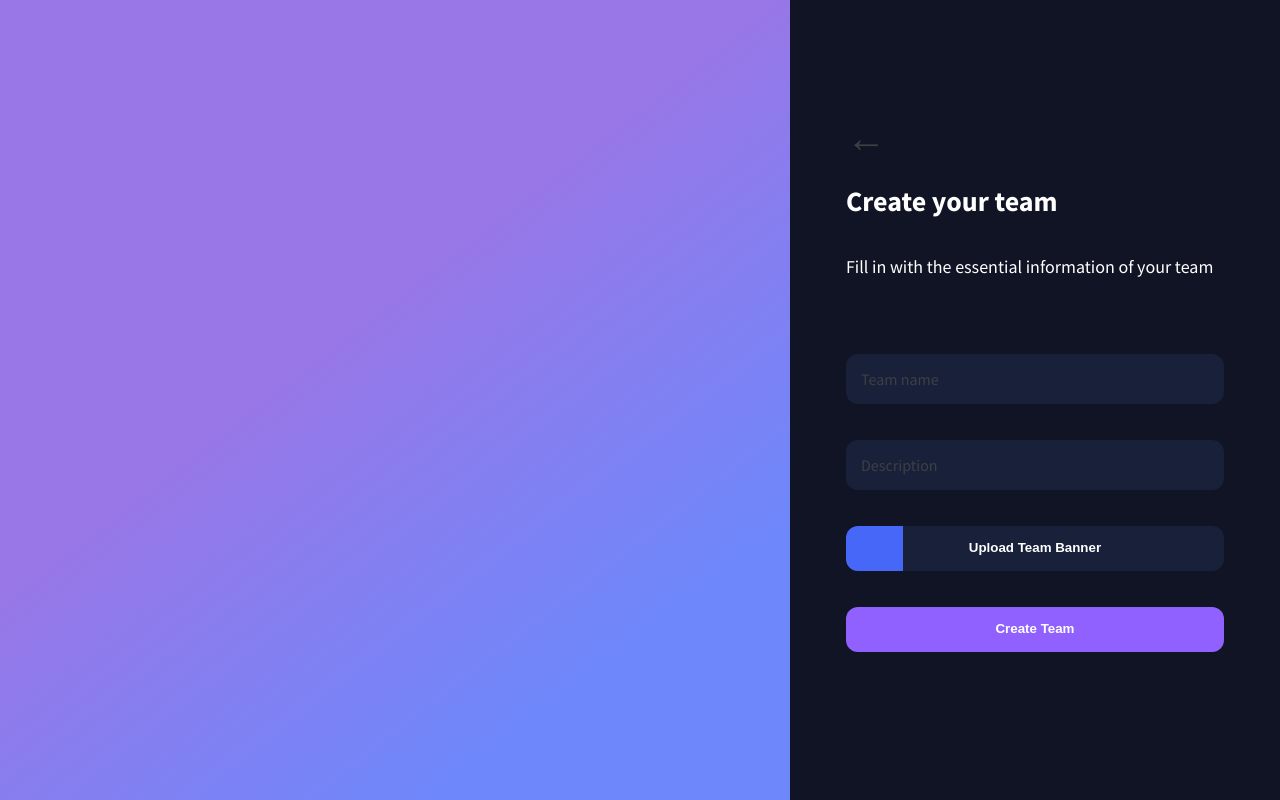
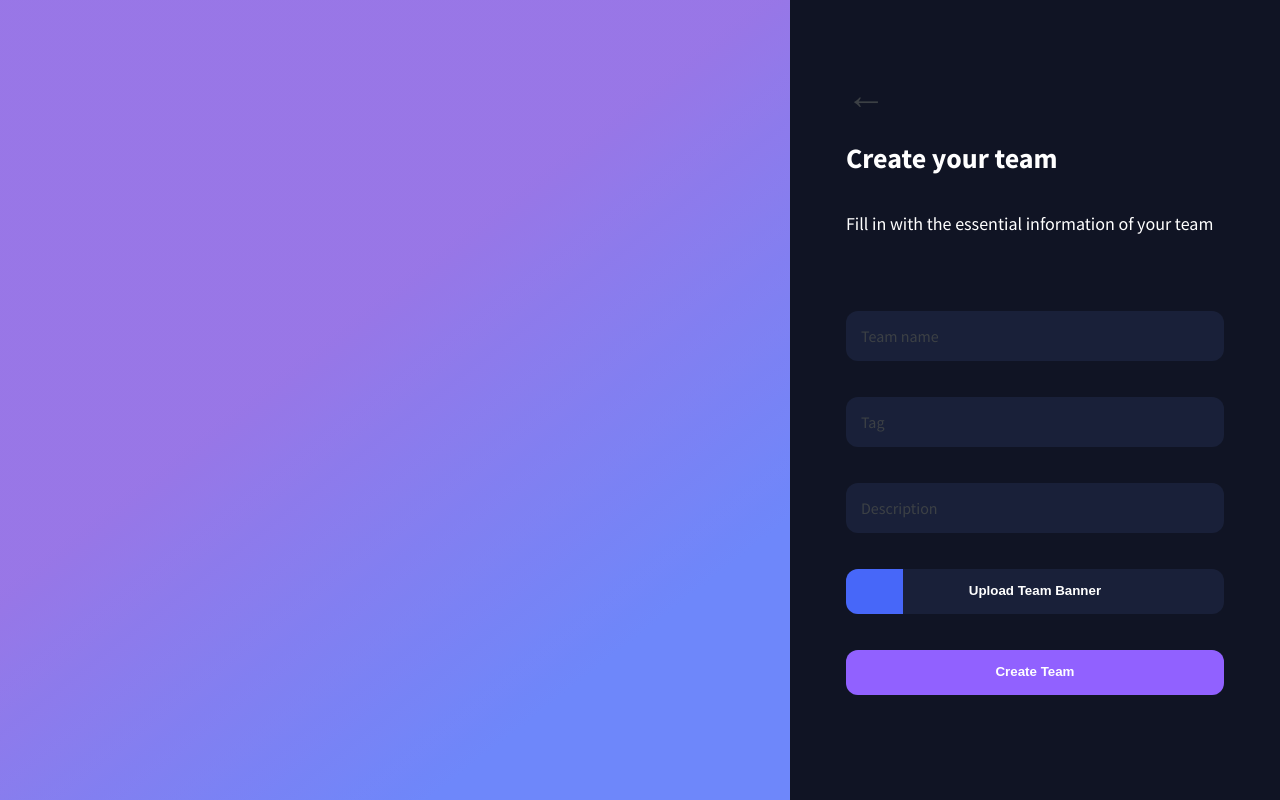
Before and after one commit to ScrimsApp/frontend, a Next.js app: page /create-team in a window 1280 px wide. Built offline with nearby package versions, Linux system fonts and the light colour scheme.

Commit message:
Create Team description added + Schema updated :wrench:

```diff
--- a/src/pages/create-team.tsx
+++ b/src/pages/create-team.tsx
@@ -45,6 +45,7 @@ const CreateTeam = () => {
   const formik = useFormik({
     initialValues: {
       name: '',
+      tag: '',
       description: '',
       teamImage: null,
     },
@@ -59,7 +60,7 @@ const CreateTeam = () => {
 
       formData.append('name', values.name);
       formData.append('tag', values.description);
-      formData.append('description', values.description);
+      formData.append('description', values.tag);
       formData.append('image', values.teamImage);
 
       const response = await api.post<CreateTeamResponse>('team', formData, {
@@ -116,6 +117,17 @@ const CreateTeam = () => {
         />
 
         <SignInput
+          name="tag"
+          minWidth="100%"
+          colorType="primary"
+          label="Tag"
+          type="text"
+          margin={['0px', '0px', '36px', '0px']}
+          value={formik.values.tag}
+          onChange={formik.handleChange}
+        />
+
+        <SignInput
           name="description"
           minWidth="100%"
           colorType="primary"
--- a/src/utils/validation/team/createTeam.schema.ts
+++ b/src/utils/validation/team/createTeam.schema.ts
@@ -2,6 +2,7 @@ import * as Yup from 'yup';
 
 export const createTeamSchema = Yup.object().shape({
   name: Yup.string().required(),
+  tag: Yup.string().required(),
   description: Yup.string().required(),
   teamImage: Yup.mixed().required(),
 });
```
